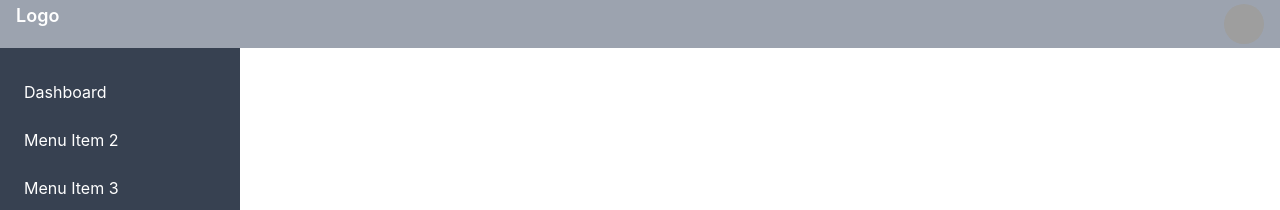
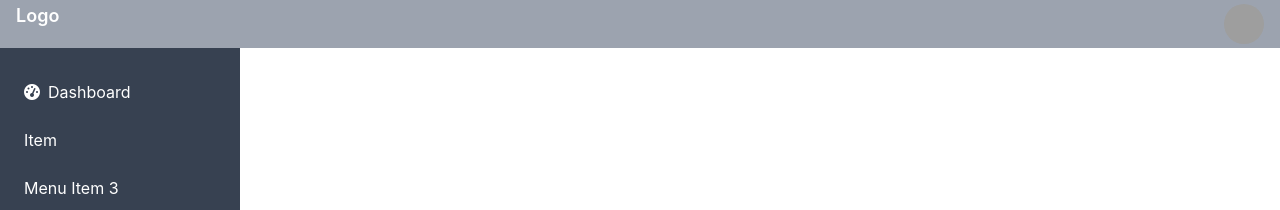
Before and after one commit to anuragkumar-code/react_erp, a React (Create React App) app: page / in a window 1280 px wide. Shown: the top 210 px of the page. Built offline with nearby package versions, Linux system fonts and the light colour scheme; grey boxes are pictures that could not be loaded.

Commit message:
added fontaweosme icons in sidebar

```diff
--- a/package.json
+++ b/package.json
@@ -3,11 +3,13 @@
   "version": "0.1.0",
   "private": true,
   "dependencies": {
+    "@fortawesome/fontawesome-free": "^6.5.2",
     "@testing-library/jest-dom": "^5.17.0",
     "@testing-library/react": "^13.4.0",
     "@testing-library/user-event": "^13.5.0",
     "react": "^18.3.1",
     "react-dom": "^18.3.1",
+    "react-router-dom": "^6.23.1",
     "react-scripts": "5.0.1",
     "web-vitals": "^2.1.4"
   },
--- a/src/App.js
+++ b/src/App.js
@@ -1,6 +1,5 @@
 import React from 'react';
 import Layout from './components/Layout';
-
 function App() {
   return (
     <div>
--- a/src/components/Sidebar/SidebarList.js
+++ b/src/components/Sidebar/SidebarList.js
@@ -1,17 +1,25 @@
 import React from "react";
+import '@fortawesome/fontawesome-free/css/all.min.css';
 
 const SidebarList = () => {
 
     return (
         <ul>
             <li className="mb-2">
-                <a href="#" className="block hover:bg-gray-900 py-2 px-2 rounded">Dashboard</a>
+                <a href="#" className="block hover:bg-gray-900 py-2 px-2 rounded">
+                    <i className="fas fa-tachometer-alt mr-2"></i>
+                    Dashboard
+                </a>
             </li>
             <li className="mb-2">
-                <a href="#" className="block hover:bg-gray-900 py-2 px-2 rounded">Menu Item 2</a>
+                <a href="#" className="block hover:bg-gray-900 py-2 px-2 rounded">
+                    Item
+                </a>
             </li>
             <li className="mb-2">
-                <a href="#" className="block hover:bg-gray-900 py-2 px-2 rounded">Menu Item 3</a>
+                <a href="#" className="block hover:bg-gray-900 py-2 px-2 rounded">
+                    Menu Item 3
+                </a>
             </li>
         </ul>
     )
```
Also changed, not shown: 1 other file (tests, documents, lock files or other folders).
